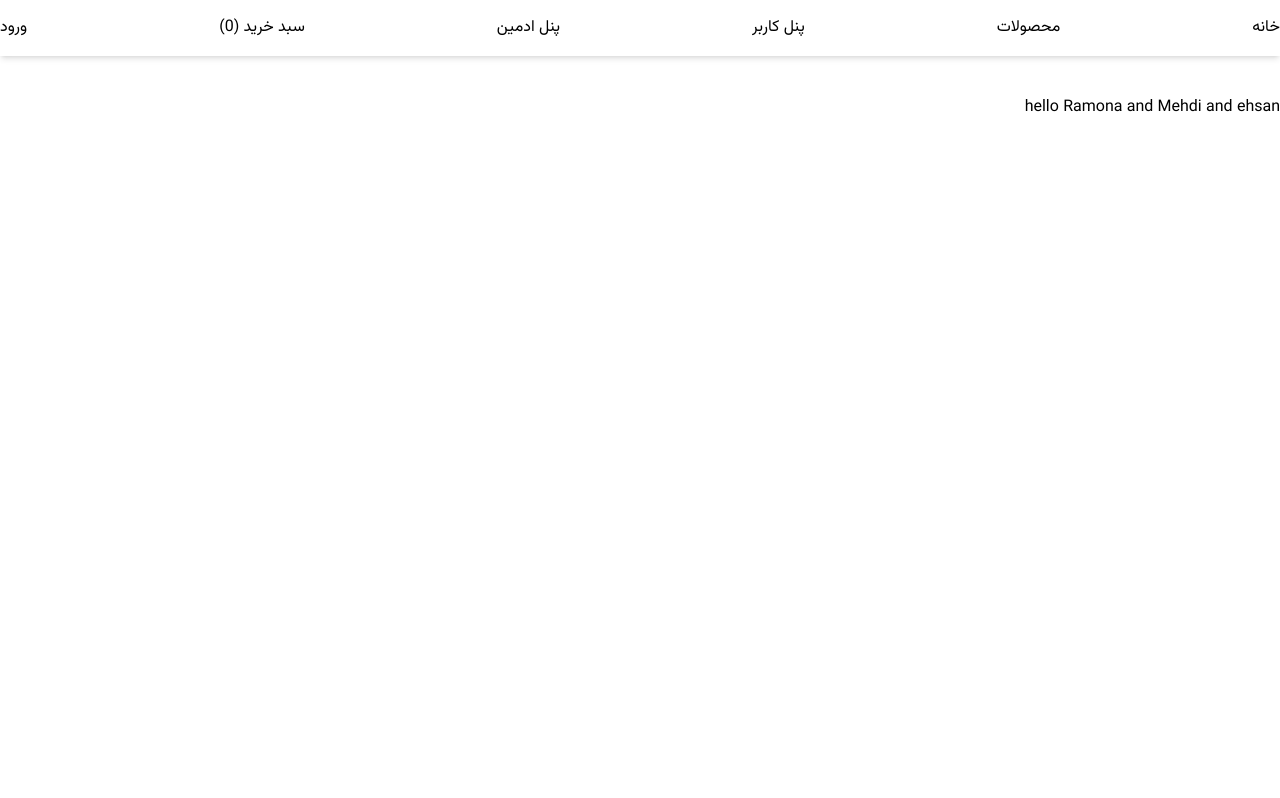
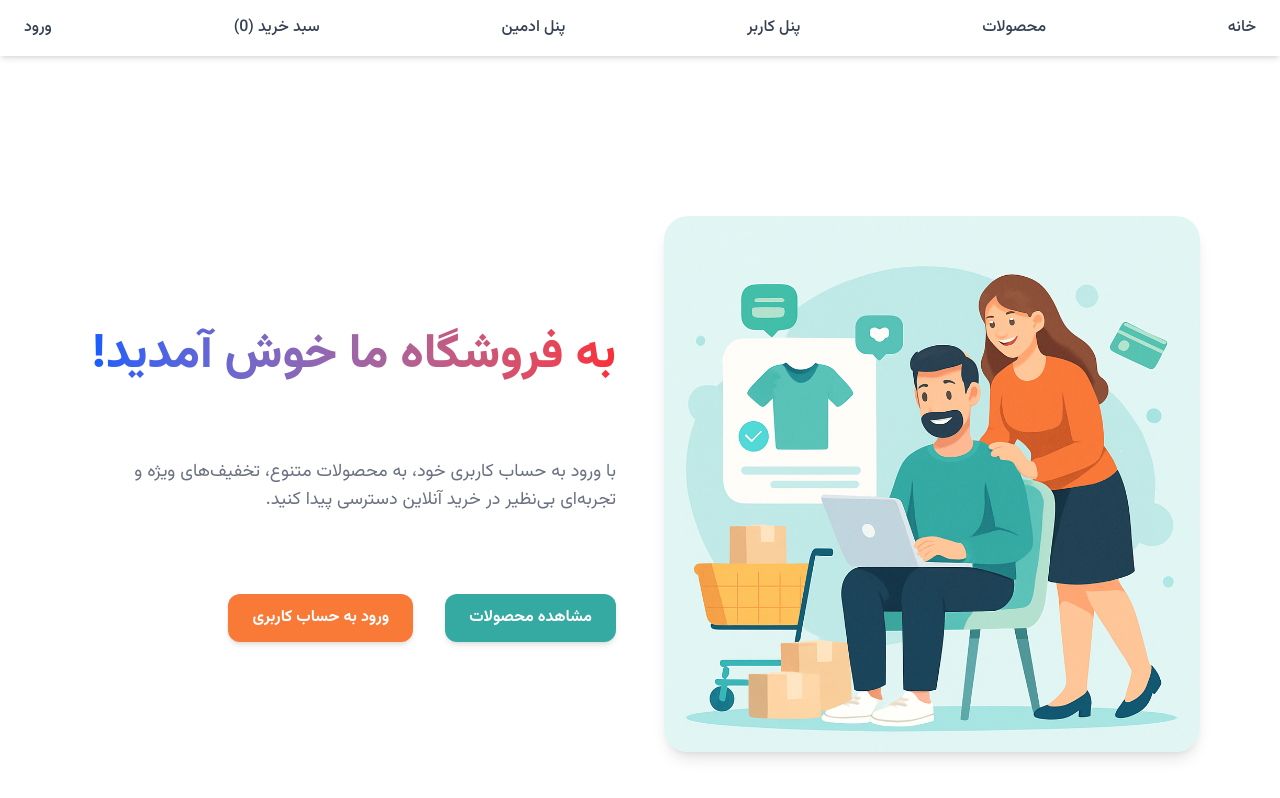
Before and after one commit to tatasadi/next-shop-admin-panel, a Next.js app: page / in a window 1280 px wide. Shown: the top 798 px of the page. Built offline with nearby package versions, Linux system fonts and the light colour scheme; no server answers.

Commit message:
update home

```diff
--- a/package.json
+++ b/package.json
@@ -13,6 +13,7 @@
 		"@pathofdev/react-tag-input": "^1.0.7",
 		"@tanstack/react-query": "^5.81.2",
 		"axios": "^1.10.0",
+		"framer-motion": "^12.23.6",
 		"next": "15.3.3",
 		"query-string": "^9.2.2",
 		"react": "^19.0.0",
--- /dev/null
+++ b/src/app/(admin)/admin/products/add/page.jsx
@@ -0,0 +1,66 @@
+'use client'
+
+import ProductForm from '@/components/ProductForm'
+import { useGetCategories } from '@/hooks/useCategories'
+import { useAddProduct } from '@/hooks/useProducts'
+import { useRouter } from 'next/navigation'
+import { useState } from 'react'
+import { toast } from 'react-hot-toast'
+
+function addProductPage() {
+	const { isLoading, mutateAsync } = useAddProduct()
+	const { data } = useGetCategories()
+	const { categories } = data || {}
+	const [formData, setFormData] = useState({
+		title: '',
+		description: '',
+		slug: '',
+		brand: '',
+		price: '',
+		offPrice: '',
+		discount: '',
+		countInStock: '',
+		imageLink: '',
+	})
+	const router = useRouter()
+	const [tags, setTags] = useState([])
+	const [selectedCategory, setSelectedCategory] = useState('')
+
+	const handChange = e => {
+		setFormData({ ...formData, [e.target.name]: e.target.value })
+	}
+
+	const handleSubmit = async e => {
+		e.preventDefault()
+		try {
+			const { message } = await mutateAsync({
+				...formData,
+				tags,
+				category: selectedCategory._id,
+			})
+			router.push('/admin/products')
+			toast.success(message)
+		} catch (error) {
+			toast.error(error?.response?.data?.message)
+		}
+	}
+
+	return (
+		<div className="mb-10">
+			<h1 className="mb-4 font-bold text-xl text-blue-500">
+				اضافه کردن محصول
+			</h1>
+			<ProductForm
+				onSubmit={handleSubmit}
+				categories={categories}
+				setSelectedCategory={setSelectedCategory}
+				tags={tags}
+				setTags={setTags}
+				isLoading={isLoading}
+				productData={formData}
+				productDataOnChange={handChange}
+			/>
+		</div>
+	)
+}
+export default addProductPage
--- a/src/app/(admin)/admin/products/page.jsx
+++ b/src/app/(admin)/admin/products/page.jsx
@@ -13,25 +13,23 @@ function page() {
 	if (isLoading) return <Loader />
 
 	return (
-		<div>
-			<div className="mb-5 flex items-center justify-between">
-				<h1 className="text-xl font-bold mb-5">محصولات</h1>
+		<div className="p-4 md:p-6 bg-white  rounded-xl shadow-sm">
+			<div className="mb-6 flex items-center justify-between border-b border-gray-200 pb-4">
+				<h1 className="text-2xl font-extrabold text-gray-800 dark:text-white">
+					محصولات
+				</h1>
+
 				<Link
 					href="/admin/products/add"
-					className="font-bold text-primary-900 flex items-center gap-x-2"
+					className="inline-flex items-center gap-x-2 rounded-lg bg-blue-600 text-white hover:bg-blue-700 transition-colors duration-200 px-4 py-2 text-sm font-medium shadow-md"
 				>
-					<HiPlusCircle className="w-6 h-6" />{' '}
+					<HiPlusCircle className="w-5 h-5" />
 					<span>اضافه کردن محصول</span>
 				</Link>
 			</div>
+
 			<ProductListTable products={products} />
 		</div>
 	)
 }
 export default page
-
-// add
-// edit (update)
-// remove (delete)
-//  /admin/products/add (add)
-// /admin/products/active()
--- a/src/app/Header.jsx
+++ b/src/app/Header.jsx
@@ -9,42 +9,63 @@ function Header() {
 
 	return (
 		<header
-			className={`shadow-md mb-10 sticky top-0 transition-all duration-200 bg-white ${
+			className={`sticky top-0 z-50 bg-white dark:bg-gray-900 shadow-md transition-all duration-300 mb-20 ${
 				isLoading ? 'blur-sm opacity-70' : 'opacity-100 blur-0'
 			}`}
 		>
-			<nav>
-				<ul className="flex items-center  justify-between py-2 container xl:max-w-screen-xl">
+			<nav className="container xl:max-w-screen-xl mx-auto">
+				<ul className="flex items-center justify-between py-4 px-4 md:px-6 text-sm md:text-base font-medium text-gray-700 dark:text-gray-100">
 					<li>
-						<Link className="block py-2" href="/">
+						<Link
+							href="/"
+							className="hover:text-blue-600 dark:hover:text-blue-400 transition-colors"
+						>
 							خانه
 						</Link>
 					</li>
 					<li>
-						<Link className="block py-2" href="/products">
+						<Link
+							href="/products"
+							className="hover:text-blue-600 dark:hover:text-blue-400 transition-colors"
+						>
 							محصولات
 						</Link>
 					</li>
 					<li>
-						<Link className="block py-2" href="/profile">
+						<Link
+							href="/profile"
+							className="hover:text-blue-600 dark:hover:text-blue-400 transition-colors"
+						>
 							پنل کاربر
 						</Link>
 					</li>
 					<li>
-						<Link className="block py-2" href="/admin">
+						<Link
+							href="/admin"
+							className="hover:text-blue-600 dark:hover:text-blue-400 transition-colors"
+						>
 							پنل ادمین
 						</Link>
 					</li>
 					<li>
-						<Link className="block py-2" href="/cart">
+						<Link
+							href="/cart"
+							className="hover:text-blue-600 dark:hover:text-blue-400 transition-colors"
+						>
 							سبد خرید ({cart ? cart.payDetail.productIds.length : 0})
 						</Link>
 					</li>
+
 					{user ? (
-						<span>{user.name}</span>
+						<span className="text-xs md:text-sm text-gray-600 dark:text-gray-300 px-3 py-1 bg-gray-100 dark:bg-gray-800 rounded-lg">
+							{user.name}
+						</span>
 					) : (
 						<li>
-							<Link className="block py-2" href="/auth">
+							<Link
+								href="/auth"
+								className="hover:text-blue-600 dark:hover:text-blue-400 transition-colors"
+							>
 								ورود
 							</Link>
 						</li>
--- a/src/app/page.jsx
+++ b/src/app/page.jsx
@@ -1,3 +1,56 @@
-export default function Home() {
-	return <div>hello Ramona and Mehdi and ehsan</div>
+'use client'
+import Image from 'next/image'
+import { motion } from 'framer-motion'
+import Link from 'next/link'
+
+export default function WelcomeSection() {
+	return (
+		<section className="relative overflow-hidden bg-white py-20 px-4 md:px-10 lg:px-20">
+			<div className="max-w-6xl mx-auto grid grid-cols-1 md:grid-cols-2 items-center gap-12">
+				<motion.div
+					initial={{ opacity: 0, scale: 0.95 }}
+					animate={{ opacity: 1, scale: 1 }}
+					transition={{ duration: 0.9 }}
+					className="w-full"
+				>
+					<Image
+						src="/Capture11.PNG"
+						width={600}
+						height={400}
+						alt="welcome"
+						className="rounded-3xl shadow-lg"
+						priority
+					/>
+				</motion.div>
+				<motion.div
+					initial={{ opacity: 0, y: 50 }}
+					animate={{ opacity: 1, y: 0 }}
+					transition={{ duration: 0.8 }}
+					className="flex flex-col gap-y-12 items-center md:items-start"
+				>
+					<h1 className="text-4xl md:text-5xl font-extrabold text-transparent bg-clip-text bg-gradient-to-r from-blue-600 to-red-500 leading-tight mb-6">
+						به فروشگاه ما خوش آمدید!
+					</h1>
+					<p className="text-lg text-gray-500 mb-8">
+						با ورود به حساب کاربری خود، به محصولات متنوع، تخفیف‌های
+						ویژه و تجربه‌ای بی‌نظیر در خرید آنلاین دسترسی پیدا کنید.
+					</p>
+					<div className="flex gap-x-8">
+						<Link
+							href="/products"
+							className="bg-[#35aaa2] hover:bg-[#35aaa2]/60 text-white font-semibold px-6 py-3 rounded-xl shadow-md transition-all duration-200"
+						>
+							مشاهده محصولات
+						</Link>
+						<Link
+							href="/auth"
+							className="bg-[#f97937] hover:bg-[#f97937]/60 text-white font-semibold px-6 py-3 rounded-xl shadow-md transition-all duration-200"
+						>
+							ورود به حساب کاربری
+						</Link>
+					</div>
+				</motion.div>
+			</div>
+		</section>
+	)
 }
--- a/src/components/ProductForm.jsx
+++ b/src/components/ProductForm.jsx
@@ -1,7 +1,8 @@
+'use client'
+
 import Select from 'react-select'
-import Loading from '@/common/Loading'
-import TextField from '@/common/TextField'
-import ReactTagInput from '@pathofdev/react-tag-input'
+import TextField from '@/ui/TextField'
+import Loader from '@/ui/Loader'
 
 const productsFormData = [
 	{
@@ -80,9 +81,13 @@ function ProductForm({
 					<label className="mb-2 block" htmlFor="tags">
 						تگ محصولات
 					</label>
-					<ReactTagInput
+					<input
 						id="tags"
-						value={tags}
+						value={
+							Array.isArray(tags)
+								? tags.filter(tag => typeof tag === 'string')
+								: []
+						}
 						onChange={setTags}
 						name="tags"
 					/>
@@ -102,9 +107,9 @@ function ProductForm({
 				</div>
 				<div>
 					{isLoading ? (
-						<Loading />
+						<Loader />
 					) : (
-						<button className="btn btn--primary w-full">تایید</button>
+						<button className="btn-primary">تایید</button>
 					)}
 				</div>
 			</form>
--- /dev/null
+++ b/src/hooks/useCategories.js
@@ -0,0 +1,34 @@
+import {
+	addNewCategory,
+	getCategories,
+	getCategoryById,
+	removeCategory,
+	updateCategory,
+} from '@/services/categoryService'
+import { useMutation, useQuery } from '@tanstack/react-query'
+
+export const useGetCategories = () =>
+	useQuery({
+		queryKey: ['get-categories'],
+		queryFn: getCategories,
+		retry: false,
+		refetchOnWindowFocus: true,
+	})
+
+export const useGetCategoryById = id =>
+	useQuery({
+		queryKey: ['get-category', id],
+		queryFn: () => getCategoryById(id),
+		retry: false,
+		refetchOnWindowFocus: true,
+	})
+
+export const useAddCategory = () =>
+	useMutation({ mutationFn: addNewCategory })
+
+export const useUpdateCategory = () =>
+	useMutation({ mutationFn: updateCategory })
+
+export const useRemoveCategory = () => {
+	return useMutation({ mutationFn: removeCategory })
+}
--- a/src/services/categoryService.js
+++ b/src/services/categoryService.js
@@ -3,3 +3,25 @@ import http from './httpService'
 export function getCategories() {
 	return http.get('/category/list').then(({ data }) => data.data)
 }
+
+export function getCategoryById(id) {
+	return http.get(`/category/${id}`).then(({ data }) => data.data)
+}
+
+export function addNewCategory(data) {
+	return http
+		.post('/admin/category/add', data)
+		.then(({ data }) => data.data)
+}
+
+export function updateCategory({ id, data }) {
+	return http
+		.patch(`/admin/category/update/${id}`, data)
+		.then(({ data }) => data.data)
+}
+
+export function removeCategory(id) {
+	return http
+		.delete(`/admin/category/remove/${id}`)
+		.then(({ data }) => data.data)
+}
```
Also changed, not shown: public/Capture11.png (added), 1 other file (tests, documents, lock files or other folders).
